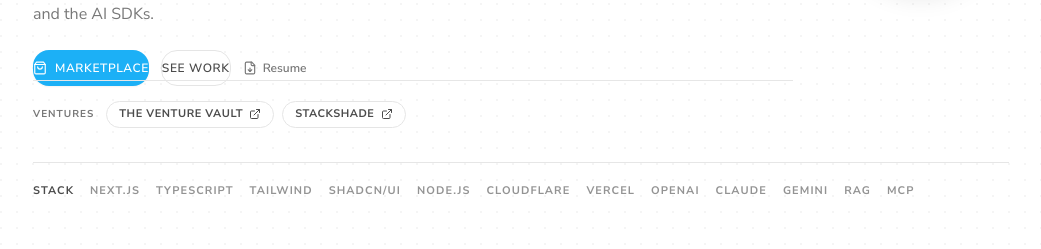
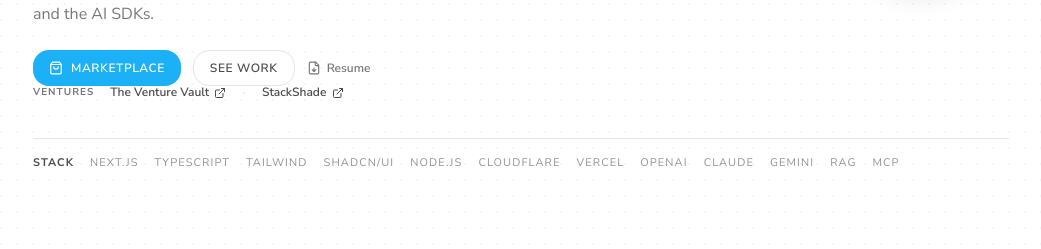
Before and after one commit to SH20RAJ/sh20raj.github.io, a Next.js app: page / in a window 1280 px wide. Shown: the part 292-541 px from the top of the page, without its empty margins (119-1160 px from the left). Built offline with nearby package versions, Linux system fonts and the light colour scheme; no server answers.

Commit message:
Simplify hero CTAs and Ventures section for cleaner minimal UI

```diff
--- a/src/app/home-client.tsx
+++ b/src/app/home-client.tsx
@@ -214,7 +214,6 @@ export function HomeClient({ DATA }: { DATA: any }) {
               <BlurFade delay={BLUR_FADE_DELAY * 0.5}>
                 <span className="inline-flex items-center gap-2 text-[11px] font-bold uppercase tracking-widest text-[var(--duo-feather)]">
                   <span className="relative flex size-1.5">
-                    <span className="absolute inline-flex h-full w-full animate-ping rounded-full bg-[var(--duo-feather)] opacity-75" />
                     <span className="relative inline-flex size-1.5 rounded-full bg-[var(--duo-feather)]" />
                   </span>
                   Available — remote, contract, agency overflow
@@ -246,14 +245,14 @@ export function HomeClient({ DATA }: { DATA: any }) {
                     href="https://scriptly.store/"
                     target="_blank"
                     rel="noopener noreferrer"
-                    className="inline-flex h-9 items-center justify-center rounded-lg bg-[var(--duo-macaw)] p-4.5 text-xs font-semibold uppercase tracking-wider text-white shadow-sm transition-all hover:opacity-95 active:scale-[0.98]"
+                    className="inline-flex h-9 items-center justify-center rounded-lg bg-[var(--duo-macaw)] px-4 text-xs font-semibold uppercase tracking-wider text-white transition-all hover:brightness-110 active:scale-[0.98]"
                   >
                     <ShoppingBag className="size-3.5 mr-2" />
                     Marketplace
                   </Link>
                   <Link
                     href="#projects"
-                    className="inline-flex h-9 items-center justify-center rounded-lg border border-[var(--duo-swan)] bg-background dark:text-foreground p-4.5 text-xs font-semibold uppercase tracking-wider text-[var(--duo-eel)] transition-all hover:bg-accent active:scale-[0.98]"
+                    className="inline-flex h-9 items-center justify-center rounded-lg border border-[var(--duo-swan)] bg-background px-4 text-xs font-semibold uppercase tracking-wider text-[var(--duo-eel)] transition-all hover:bg-accent active:scale-[0.98]"
                   >
                     See work
                   </Link>
@@ -266,25 +265,24 @@ export function HomeClient({ DATA }: { DATA: any }) {
                   </a>
                 </div>
                 <BlurFade delay={BLUR_FADE_DELAY * 3.2}>
-                  <div className="flex flex-wrap items-center gap-2 pt-5 border-t border-[var(--duo-swan)]/60">
-                    <span className="text-[10px] font-bold uppercase tracking-widest text-muted-foreground mr-1">Ventures</span>
+                  <div className="flex flex-wrap items-center gap-x-4 gap-y-1.5">
+                    <span className="text-[10px] font-bold uppercase tracking-widest text-muted-foreground">Ventures</span>
                     <a
                       href="https://app.notion.com/p/The-Venture-Vault-393cd0ed0c25801eb0daf8cbf1862c94"
                       target="_blank"
                       rel="noopener noreferrer"
-                      className="inline-flex items-center gap-1.5 text-[11px] font-bold uppercase tracking-wider px-3 py-1 rounded-full border-2 border-[var(--duo-swan)] bg-background text-[var(--duo-eel)] hover:border-[var(--duo-feather)] hover:text-[var(--duo-feather)] transition-all"
+                      className="text-xs font-semibold text-[var(--duo-eel)] hover:text-[var(--duo-feather)] transition-colors"
                     >
-                      The Venture Vault
-                      <ExternalLink className="size-3" />
+                      The Venture Vault <ExternalLink className="size-3 inline ml-0.5" />
                     </a>
+                    <span className="text-[var(--duo-swan)]" aria-hidden="true">·</span>
                     <a
                       href="https://stack-shade.github.io/"
                       target="_blank"
                       rel="noopener noreferrer"
-                      className="inline-flex items-center gap-1.5 text-[11px] font-bold uppercase tracking-wider px-3 py-1 rounded-full border-2 border-[var(--duo-swan)] bg-background text-[var(--duo-eel)] hover:border-[var(--duo-feather)] hover:text-[var(--duo-feather)] transition-all"
+                      className="text-xs font-semibold text-[var(--duo-eel)] hover:text-[var(--duo-feather)] transition-colors"
                     >
-                      StackShade
-                      <ExternalLink className="size-3" />
+                      StackShade <ExternalLink className="size-3 inline ml-0.5" />
                     </a>
                   </div>
                 </BlurFade>
@@ -302,10 +300,10 @@ export function HomeClient({ DATA }: { DATA: any }) {
 
           {/* Stack strip */}
           <BlurFade delay={BLUR_FADE_DELAY * 4}>
-            <div className="flex flex-wrap items-center gap-x-4 gap-y-2 pt-5 border-t border-[var(--duo-swan)]/60 text-[11px] text-muted-foreground font-bold uppercase tracking-widest">
-              <span className="text-[var(--duo-eel)]">Stack</span>
+            <div className="flex flex-wrap items-center gap-x-4 gap-y-1.5 pt-4 border-t border-[var(--duo-swan)]/60 text-[11px] text-muted-foreground/80 font-medium uppercase tracking-widest">
+              <span className="text-[var(--duo-eel)] font-bold">Stack</span>
               {["Next.js", "TypeScript", "Tailwind", "shadcn/ui", "Node.js", "Cloudflare", "Vercel", "OpenAI", "Claude", "Gemini", "RAG", "MCP"].map((s) => (
-                <span key={s} className="text-muted-foreground/80">{s}</span>
+                <span key={s}>{s}</span>
               ))}
             </div>
           </BlurFade>
```
